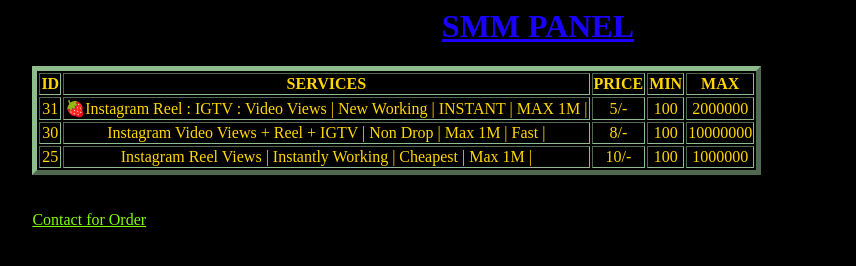
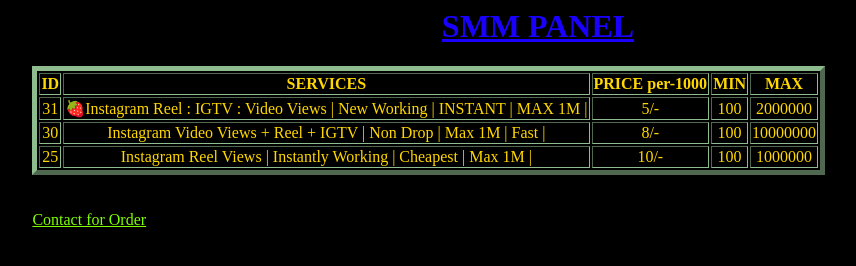
Before and after one commit to shuhfan/smm-panel, a plain HTML site: page insta_views.html in a window 1280 px wide. Shown: the whole page, without its empty margins (102-958 px from the left). Drawn offline with Linux system fonts and the light colour scheme.

Commit message:
Update insta_views.html

```diff
--- a/insta_views.html
+++ b/insta_views.html
@@ -9,7 +9,7 @@
         <tr>
             <th>ID</th>
             <th>SERVICES</th>
-            <th>PRICE</th>
+            <th>PRICE per-1000</th>
             <th>MIN</th>
             <th>MAX</th>
         </tr>
```
